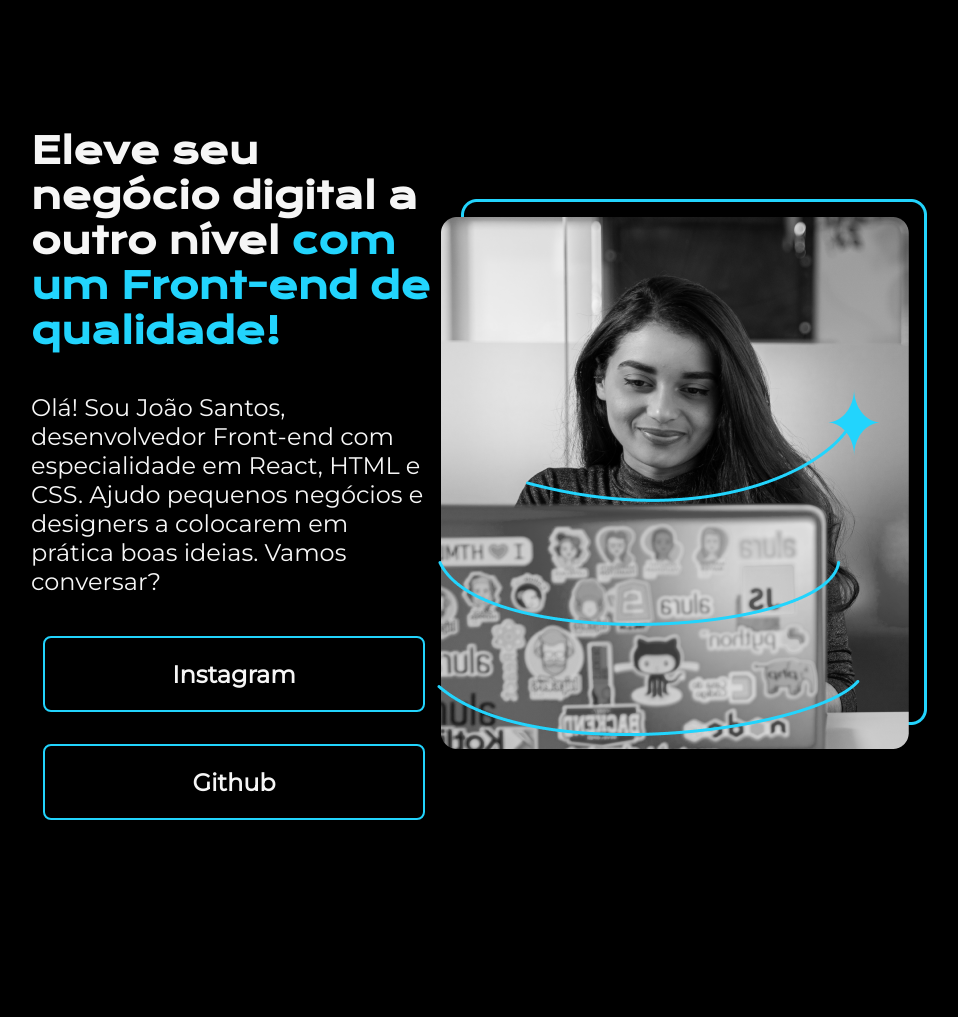
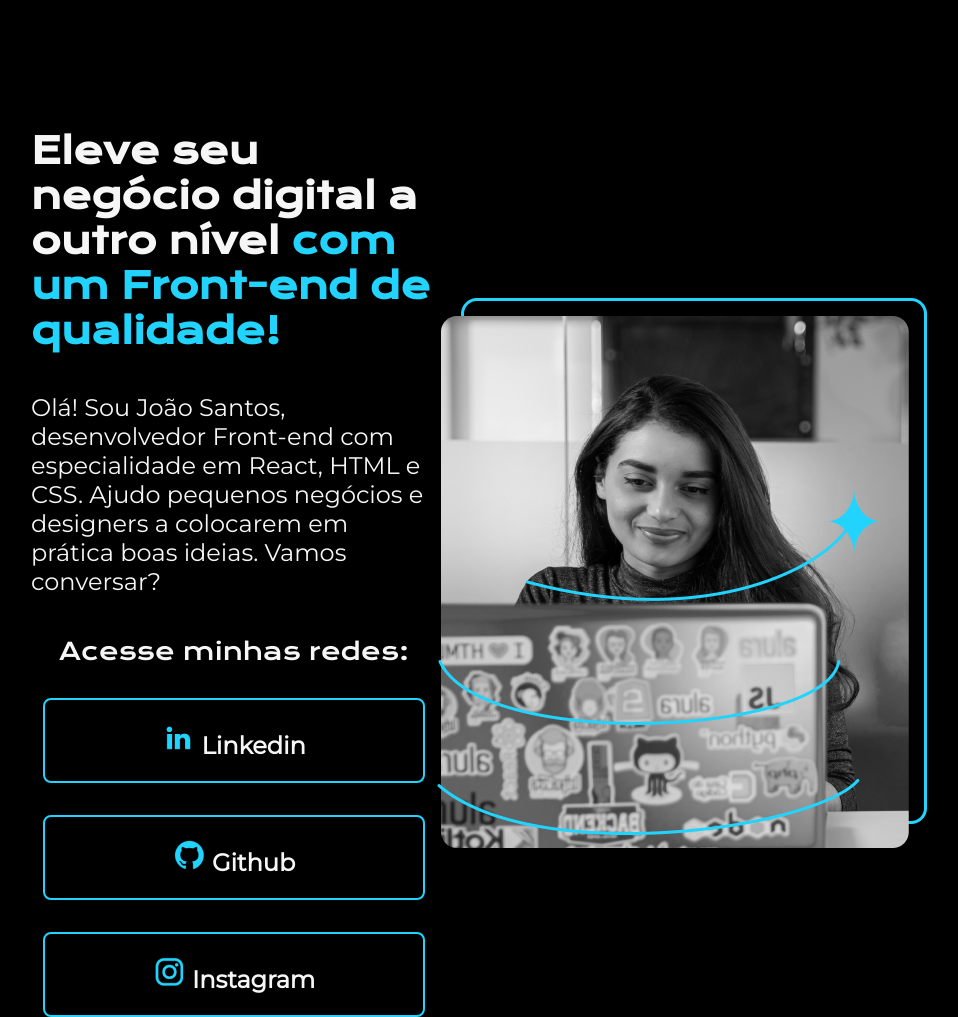
Before and after one commit to JoaoVictorMelo10/formacao-html-css, a plain HTML site: page etapa2-formacao/index.html in a window 1280 px wide. Shown: the whole page, without its empty margins (161-1119 px from the left). Before the commit the page ends 928 px from the top, so only its background shows below. Drawn offline with nearby package versions, Linux system fonts and the light colour scheme.

Commit message:
adicionando logos das redes nos botoes e corrigindo caminho da imagem e link

```diff
--- a/etapa2-formacao/index.html
+++ b/etapa2-formacao/index.html
@@ -4,7 +4,7 @@
     <meta charset="UTF-8">
     <meta name="viewport" content="width=device-width, initial-scale=1.0">
     <title>Portifolio do joão victor</title>
-    <link rel="stylesheet" href="src/css/styles.css">
+    <link rel="stylesheet" href="./src/css/styles.css">
 </head>
 <body>
     <header></header>
@@ -13,12 +13,23 @@
             <h1 class="apresentacao__conteudo__titulo">Eleve seu negócio digital a outro nível <strong class="titulo-destaque">com um Front-end de qualidade!</strong></h1>
             <p class="apresentacao__conteudo__texto">Olá! Sou João Santos, desenvolvedor Front-end com especialidade em React, HTML e CSS. Ajudo pequenos negócios e designers a colocarem em prática boas ideias. Vamos conversar?</p>
             <div class="apresentacao__links">
-                <a class="apresentacao__links__link" href="https://instagram.com/joaovictor_mel0">Instagram</a>
-                <a class="apresentacao__links__link" href="https://github.com/guilhermeonrail">Github</a>
+                <h2 class="apresentacao_links_subtitulo">Acesse minhas redes:</h2>
+                <!--aqui utilizamos um h2 porque a pagina deve conter apenas um h1, isto faz com que não se tenha problemas ao pesquisar a pagina em um navegador-->
+                <a class="apresentacao__links__link" href="www.linkedin.com/in/joão-victor-melo-santos-31872b300">
+                <img src="./src/imgs/linkedin.png" alt="logo linkedin">
+                    Linkedin
+                </a>
+                <a class="apresentacao__links__link" href="https://github.com/guilhermeonrail">
+                    <img src="./src/imgs/github.png" alt="logo github">
+                    Github</a>
+                <a class="apresentacao__links__link" href="https://instagram.com/joaovictor_mel0">
+                    <img src="./src/imgs/instagram.png" alt="logo instagram">
+                    Instagram
+                </a>
             </div>
         </section>
 
-        <img src="src/imgs/imagem-alura.png" alt="foto de uma pessoa mechendo no computador.">
+        <img src="./src/imgs/imagem-alura.png" alt="foto de uma pessoa mechendo no computador.">
     </main>
     <footer></footer>
 </body>
```
